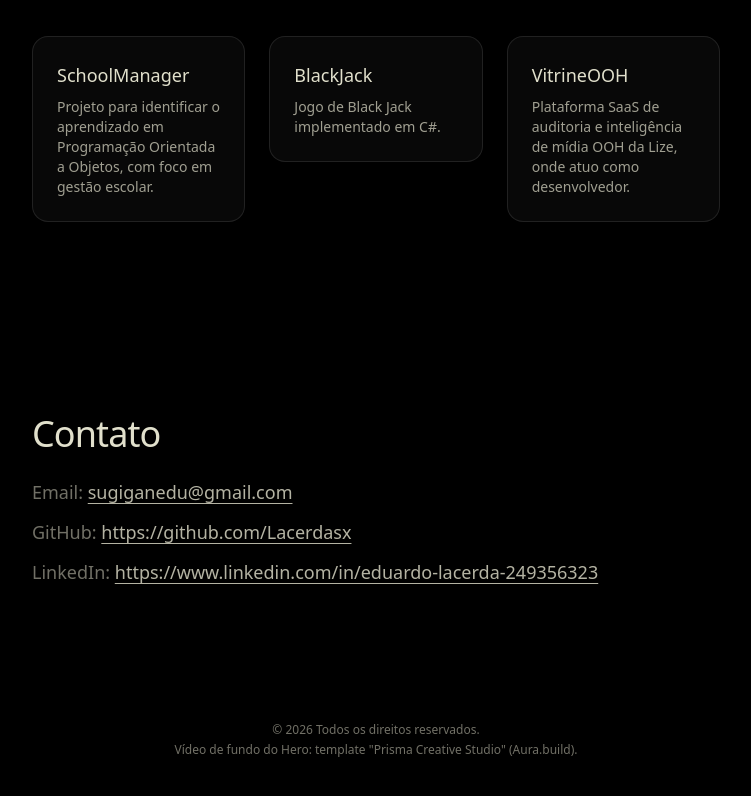
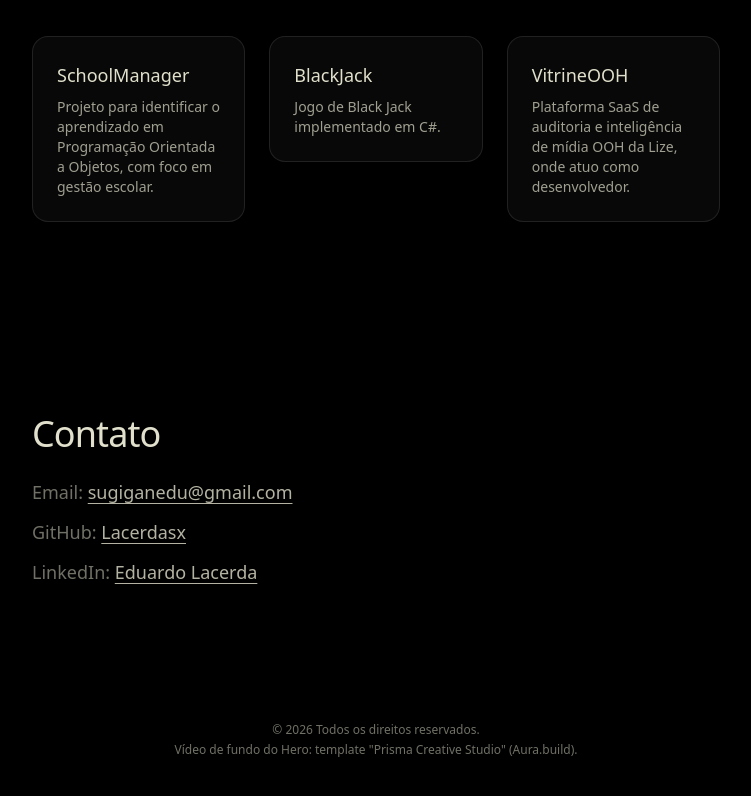
Before and after one commit to Lacerdasx/eduardo-lacerda-dev, a Next.js app: page / in a window 1280 px wide. Shown: the part 3693-4489 px from the top of the page, without its empty margins (264-1015 px from the left). Built offline with nearby package versions, Linux system fonts and the light colour scheme.

Commit message:
style: show readable names instead of raw URLs in Contact links

```diff
--- a/components/sections/contact.tsx
+++ b/components/sections/contact.tsx
@@ -1,5 +1,7 @@
 import { contact } from '@/lib/content';
 import { ScrollReveal } from '@/components/scroll-reveal';
+
+const GITHUB_HANDLE = contact.github.replace('https://github.com/', '');
 
 export function Contact() {
   return (
@@ -21,13 +23,13 @@ export function Contact() {
           <li>
             <span className="text-[#E1E0CC]/50">GitHub: </span>
             <a href={contact.github} target="_blank" rel="noreferrer" className="underline underline-offset-4">
-              {contact.github}
+              {GITHUB_HANDLE}
             </a>
           </li>
           <li>
             <span className="text-[#E1E0CC]/50">LinkedIn: </span>
             <a href={contact.linkedin} target="_blank" rel="noreferrer" className="underline underline-offset-4">
-              {contact.linkedin}
+              Eduardo Lacerda
             </a>
           </li>
         </ul>
```
Also changed, not shown: 1 other file (tests, documents, lock files or other folders).
